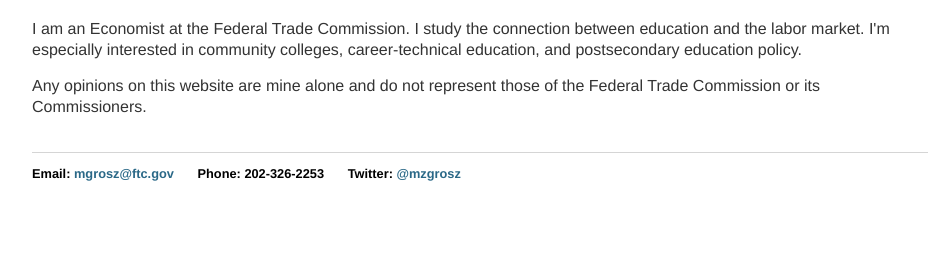
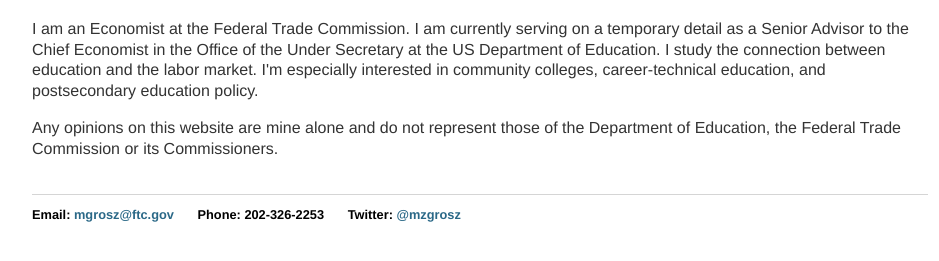
Before and after one commit to mzgrosz/mzgrosz.github.io, a Jekyll site: the page built from index.html, in a window 1280 px wide, cut to the strip 415-676 px from the top of the page. Shown: the whole strip, without its empty margins (160-1099 px from the left). Built offline with Jekyll 4.4.1, drawn with Linux system fonts in a browser that asks for light colours.

Commit message:
Update index.html

```diff
--- a/index.html
+++ b/index.html
@@ -21,11 +21,11 @@ title: Michel Grosz
   </tr>
 </table>
 
-	<p>  I am an Economist at the Federal Trade Commission. I study the connection between education and the labor market. I'm especially interested in community colleges, career-technical education, and postsecondary education policy.
+	<p>  I am an Economist at the Federal Trade Commission. I am currently serving on a temporary detail as a Senior Advisor to the Chief Economist in the Office of the Under Secretary at the US Department of Education. I study the connection between education and the labor market. I'm especially interested in community colleges, career-technical education, and postsecondary education policy.
 
 	</p>
 
-	<p>Any opinions on this website are mine alone and do not represent those of the Federal Trade Commission or its Commissioners. </p>
+	<p>Any opinions on this website are mine alone and do not represent those of the Department of Education, the Federal Trade Commission or its Commissioners. </p>
 	<br/>
 
 </div><!-- /.blurb -->
```
